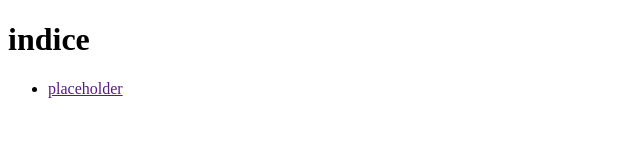
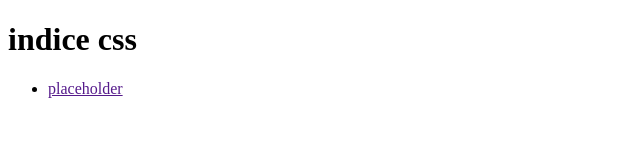
Before and after one commit to patachobo/note, a plain HTML site: page css/indice.html in a window 1280 px wide. Shown: the full height of the page, 0-640 px from the left. Drawn offline with Linux system fonts and the light colour scheme.

Commit message:
fix index.css title

```diff
--- a/css/indice.html
+++ b/css/indice.html
@@ -8,7 +8,7 @@
 </head>
 
 <body>
-  <h1>indice</h1>
+  <h1>indice css</h1>
   <ul>
     <li> <a href="">placeholder</a>
   </ul>
```
